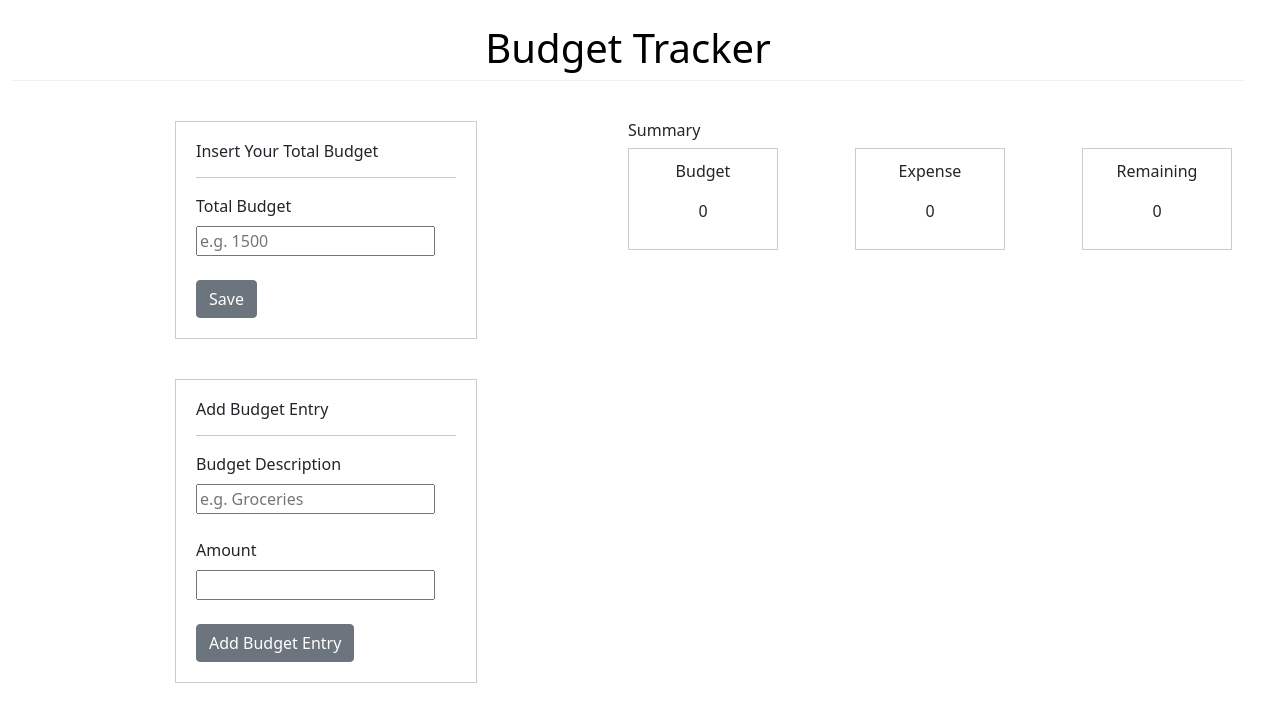
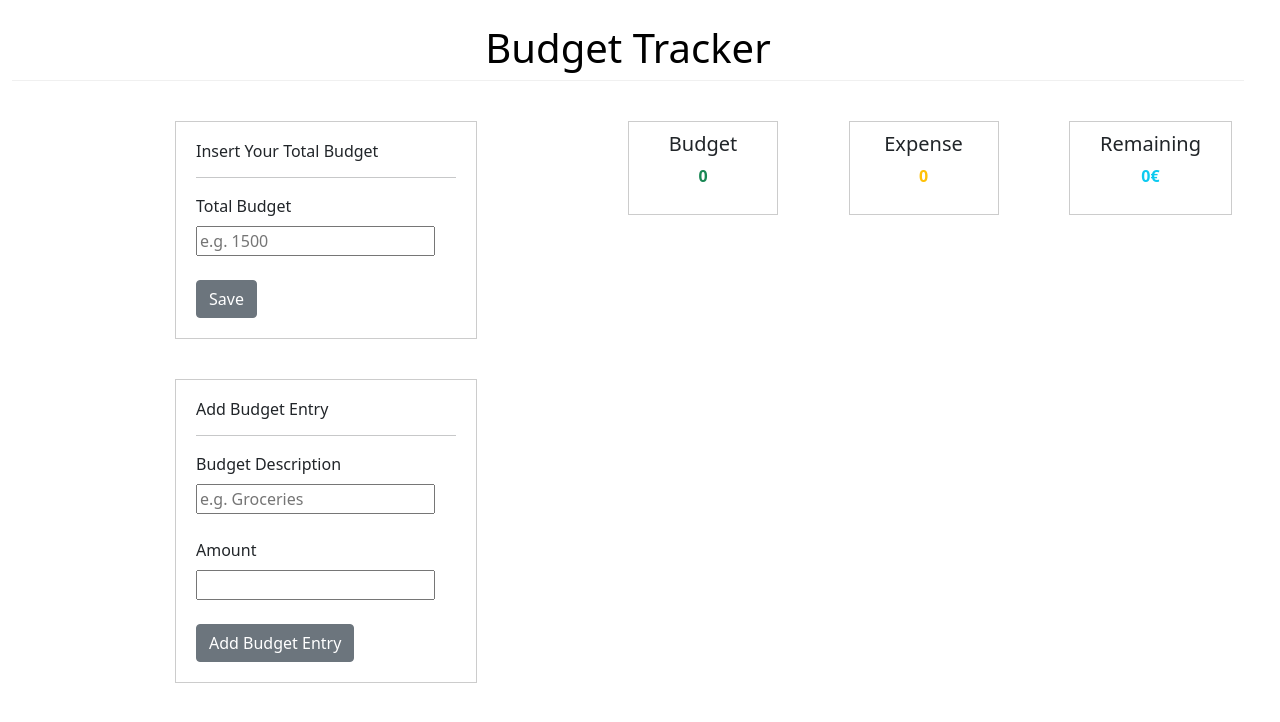
Before and after one commit to mekbib-tekle/budget-tracker, a React (Create React App) app: page / in a window 1280 px wide. Shown: the top 722 px of the page. Built offline with nearby package versions, Linux system fonts and the light colour scheme.

Commit message:
minor style update on summary values

```diff
--- a/src/App.css
+++ b/src/App.css
@@ -30,6 +30,10 @@
   text-align: center;
 }
 
+.summary-boxes .box p {
+  font-weight: 600;
+}
+
 .budget-item {
   display: flex;
   justify-content: space-between;
--- a/src/components/Summary.tsx
+++ b/src/components/Summary.tsx
@@ -19,20 +19,21 @@ const Summary = ({ budget, budgetItems }: propType) => {
 
 	return (
 		<div className="summary-wrapper">
-			<h6>Summary</h6>
 			<div className="summary-boxes">
 				<div className="total-budget box">
-					<p>Budget</p>
-					<p>{budget}</p>
+					<h5>Budget</h5>
+					<p className="text-success">{budget}</p>
 				</div>
 				<div className="expense box">
-					<p>Expense</p>
-					<p>{expenses}</p>
+					<h5>Expense</h5>
+					<p className="text-warning">{expenses}</p>
 				</div>
 
 				<div className="remaining box">
-					<p>Remaining</p>
-					<p>{remaining}</p>
+					<h5>Remaining</h5>
+					{remaining < 0 ?
+						(<p className="text-danger">{Math.abs(remaining)}€ over</p>) :
+						(<p className="text-info">{remaining}€</p>)}
 				</div>
 			</div>
 		</div>
--- a/src/components/budget-list/BudgetListItem.tsx
+++ b/src/components/budget-list/BudgetListItem.tsx
@@ -20,7 +20,7 @@ const BudgetListItem = ({ budgetItem,  }: PropType) => {
 		<div className="budget-item-wrapper">
 			<div className="budget-item">
 				<div className="budget-expense">
-					<p>{budgetItem.amount}€</p>
+					<p className="text-success">{budgetItem.amount}€</p>
 					<p className="text-warning">{totalExpense}€ spent</p>
 				</div>
 				<div>
```
